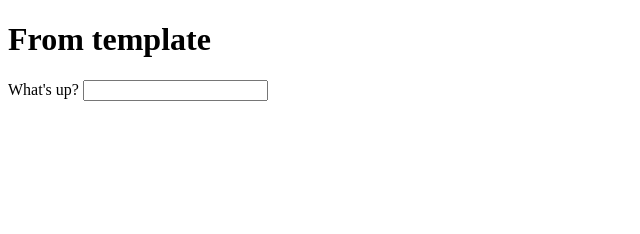
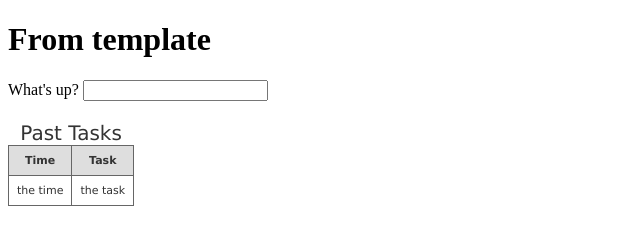
Before and after one commit to anil/timetracker, a plain HTML site: page resources/public/index.html in a window 1280 px wide. Shown: the whole page, without its empty margins (0-640 px from the left). Drawn offline with Linux system fonts and the light colour scheme.

Commit message:
View the time track list

```diff
--- a/resources/public/index.html
+++ b/resources/public/index.html
@@ -2,6 +2,35 @@
 <html lang="en">
   <head>
     <meta charset="utf-8">
+    <style type="text/css">
+
+       table.gridtable caption {
+        padding-top: 20px;
+        font-size: 20px;
+       }
+       table.gridtable {
+       	font-family: verdana,arial,sans-serif;
+       	font-size:11px;
+       	color:#333333;
+       	border-width: 1px;
+       	border-color: #666666;
+       	border-collapse: collapse;
+       }
+       table.gridtable th {
+       	border-width: 1px;
+       	padding: 8px;
+       	border-style: solid;
+       	border-color: #666666;
+       	background-color: #dedede;
+       }
+       table.gridtable td {
+       	border-width: 1px;
+       	padding: 8px;
+       	border-style: solid;
+       	border-color: #666666;
+       	background-color: #ffffff;
+       }
+    </style>
     <title>Task Tracker</title>
   </head>
   <body>
@@ -10,5 +39,20 @@
        <label for="task">What's up?</label>
        <input type="text" name="task" />
     </form>
+    <table class="tasks gridtable">
+        <caption>Past Tasks</caption>
+        <thead>
+          <tr>
+            <th>Time</th>
+            <th>Task</th>
+          </tr>
+        </thead>
+        <tbody>
+          <tr>
+            <td class="time">the time</td>
+            <td class="task">the task</td>
+          </tr>
+        </tbody>
+     </table>
   </body>
 </html>
```
Also changed, not shown: 2 other files.
